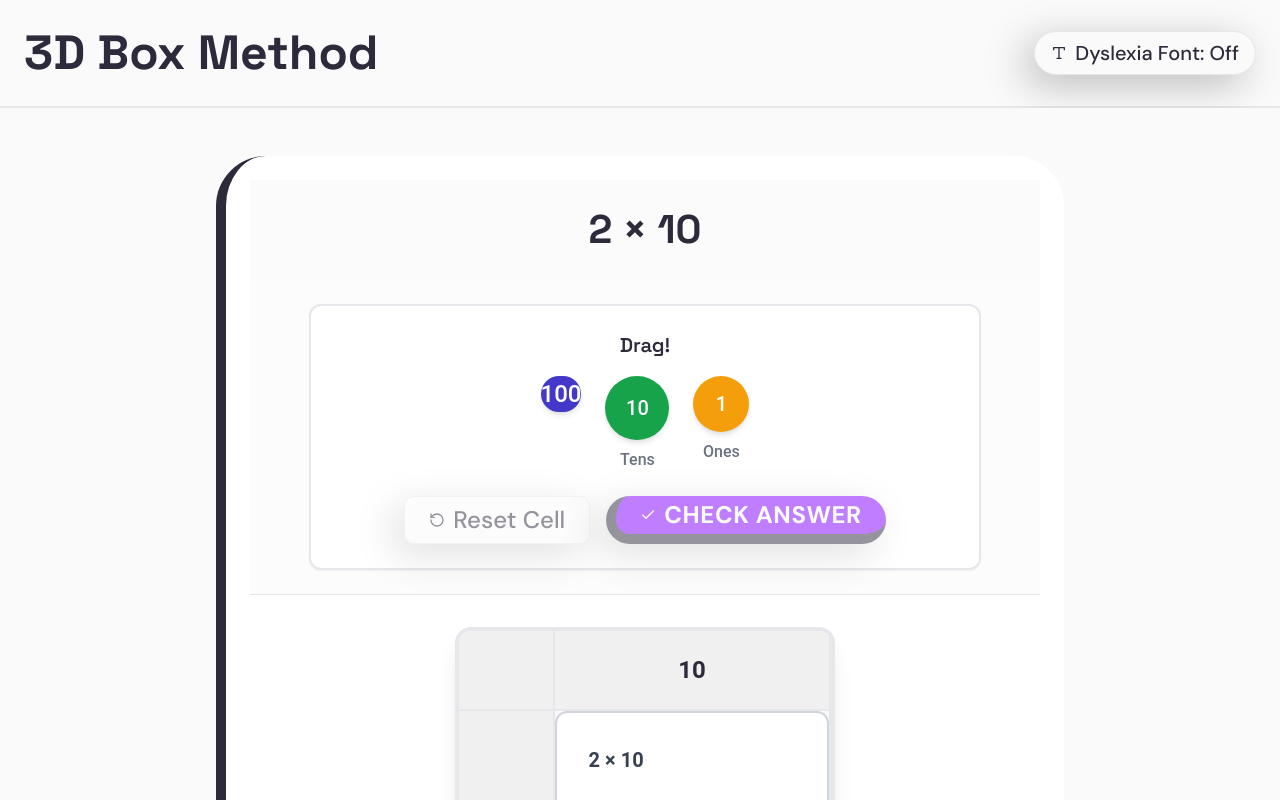
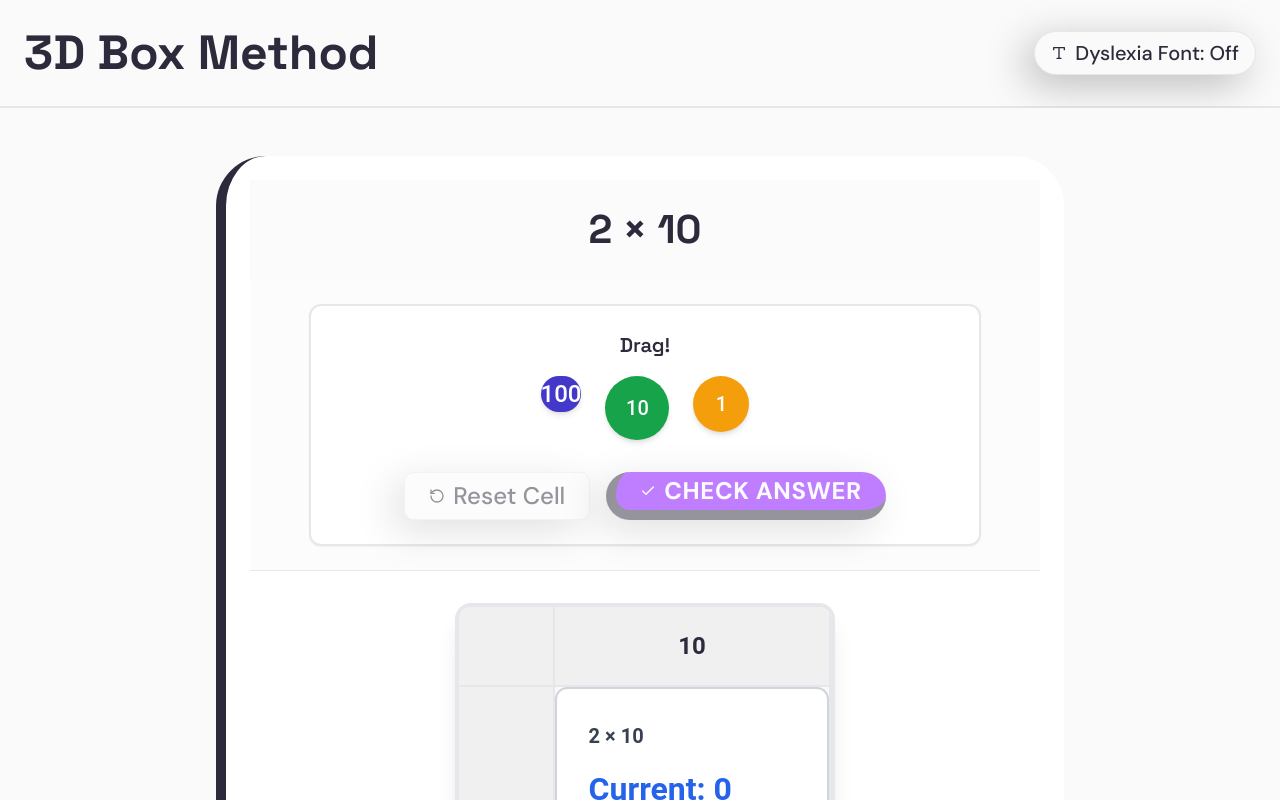
Before and after one commit to fredbjornbak/multiplication-2x2digits, a React (Vite) app: page /box in a window 1280 px wide. Built offline with nearby package versions, Linux system fonts and the light colour scheme.

Commit message:
Visual edit in Lovable
Edited UI in Lovable

```diff
--- a/src/components/BlockControls.tsx
+++ b/src/components/BlockControls.tsx
@@ -30,11 +30,11 @@ const BlockControls: React.FC<BlockControlsProps> = ({
           </div>
           <div className="text-center">
             <MathBlock value={10} isDraggable={true} className="hover:scale-110 transition-transform mb-2" />
-            <p className="text-sm text-muted-foreground font-medium">Tens</p>
+
           </div>
           <div className="text-center">
             <MathBlock value={1} isDraggable={true} className="hover:scale-110 transition-transform mb-2" />
-            <p className="text-sm text-muted-foreground font-medium">Ones</p>
+
           </div>
         </div>
       </div>
```
